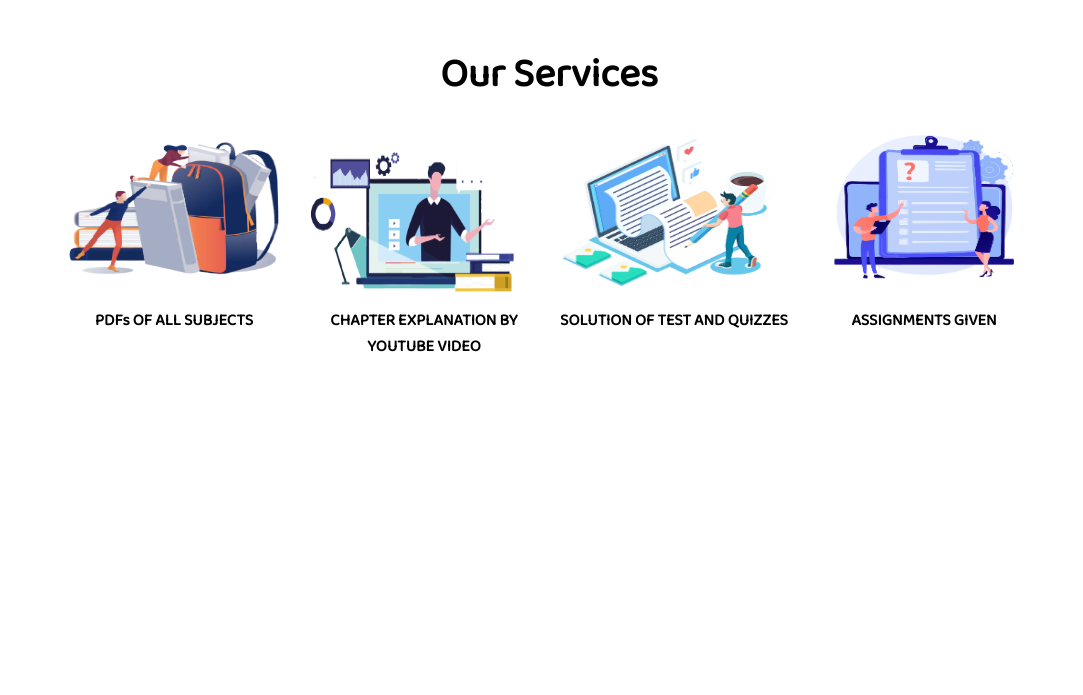
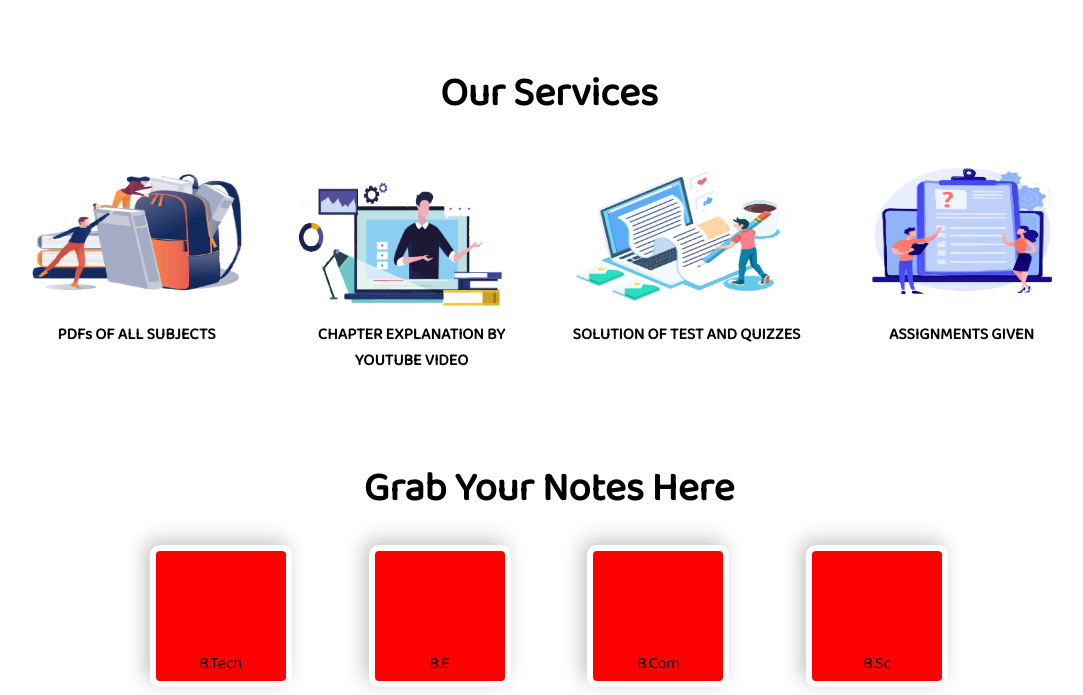
Before and after one commit to haider-malik/Amupedia, a plain HTML site: page Home/home.html in a window 1280 px wide. Shown: the part 1018-1713 px from the top of the page, without its empty margins (91-1174 px from the left). Before the commit the page ends 1416 px from the top, so only its background shows below. Drawn offline with Linux system fonts and the light colour scheme.

Commit message:
Done Grab Notes Section

```diff
--- a/Home/home.css
+++ b/Home/home.css
@@ -270,12 +270,11 @@ navigation menu opens in mobile phones */
 #content{
     display: flex;
     flex-direction: column;
-    font-family: 'Baloo Bhai 2', cursive;
+    font-family: 'Baloo Bhai 2';
 }
 
 /* styling for our mission container  */
 .mission{
-
     z-index: 30;
     text-align: center;
     margin: 20px 0px;
@@ -283,8 +282,10 @@ navigation menu opens in mobile phones */
     background-size: 100vw;
 }
 .mission h2{
+    line-height: 55px;
     font-size: 2.5rem;
     font-weight: bold;
+    margin: 12px;
 }
 .mission p{
     max-width: 550px;
@@ -304,32 +305,33 @@ navigation menu opens in mobile phones */
 #ourserv{
     z-index: 30;
     position: relative;
-    flex-direction: column;
-    font-family: 'Baloo Bhai 2', cursive;
     margin: 40px 0px;
 }
 
 /* "Our Services" heading styling */
 #ourserv h2{
-    position: relative;
-    width: 100%;
+    line-height: 55px;
     z-index: 30;
     text-align: center;
     font-size: 2.5rem;
     font-weight: bold;
+    margin: 10px;
 }
 
-
+/* styling for images used in our service section  */
 #ourserimgs{
     display: flex;
     flex-wrap: wrap;
     justify-content: center;
+    max-width: 1100px;
+    margin: auto;
 }
 
 #ourserimgs div{
     width: 250px;
     height: 250px;
     text-align: center;
+    margin: 10px auto;
 }
 
 #ourserimgs div img{
@@ -337,9 +339,40 @@ navigation menu opens in mobile phones */
     margin: 15px auto;
 
     width: 250px;
-    height: 170px;
+    height: 150px;
 }
 
 #ourserimgs div p{
     font-weight: bold;
 }
+
+/* styling for grab your notes  */
+.grabnotes{
+    display: flex;
+    flex-wrap: wrap;
+    max-width: 1100px;
+    margin: auto;
+    justify-content: center;
+}
+.grabh2{
+    line-height: 55px;
+    z-index: 30;
+    text-align: center;
+    font-size: 2.5rem;
+    font-weight: bold;
+    margin: 20px;
+}
+.grabnotes div{
+    text-align: center;
+    height: 130px;
+    width: 130px;
+    background-color: red;
+    border: 6px solid white;
+    border-radius: 10px;
+    margin: 8px 3vw;
+    box-shadow: -5px -5px 20px rgb(196, 196, 196);
+}
+.grabnotes div p{
+    position: relative;
+    top: 100px;
+}
--- a/Home/home.html
+++ b/Home/home.html
@@ -64,8 +64,9 @@
         <!-- Our Mission Container -->
         <div class="mission">
             <h2>Our Mission</h2>
-            <p>We are the students of AMU, intending to provide you all the quality stuff related to B.Tech, B.Com, B.E, and various other courses, the pdfs related to experiment, viva, and quizzes question, the mid and end semester examination as well as the assignments. We are providing all this content for free.</p>
-
+            <p>We are the students of AMU, intending to provide you all the quality stuff related to B.Tech, B.Com, B.E,
+                and various other courses, the pdfs related to experiment, viva, and quizzes question, the mid and end
+                semester examination as well as the assignments. We are providing all this content for free.</p>
         </div>
 
         <!-- Our Services Container  -->
@@ -90,6 +91,15 @@
                 </div>
             </div>
         </div>
+
+        <!-- grab your notes section  -->
+        <h2 class="grabh2">Grab Your Notes Here</h2>
+        <div class="grabnotes">
+            <div class="item1"> <p>B.Tech</p></div>
+            <div class="item2"><p>B.E</p></div>
+            <div class="item3"><p>B.Com</p></div>
+            <div class="item4"><p>B.Sc</p></div>
+        </div>
     </section>
 </body>
 
```
Lines whose indentation alone changed are shown as unchanged.
